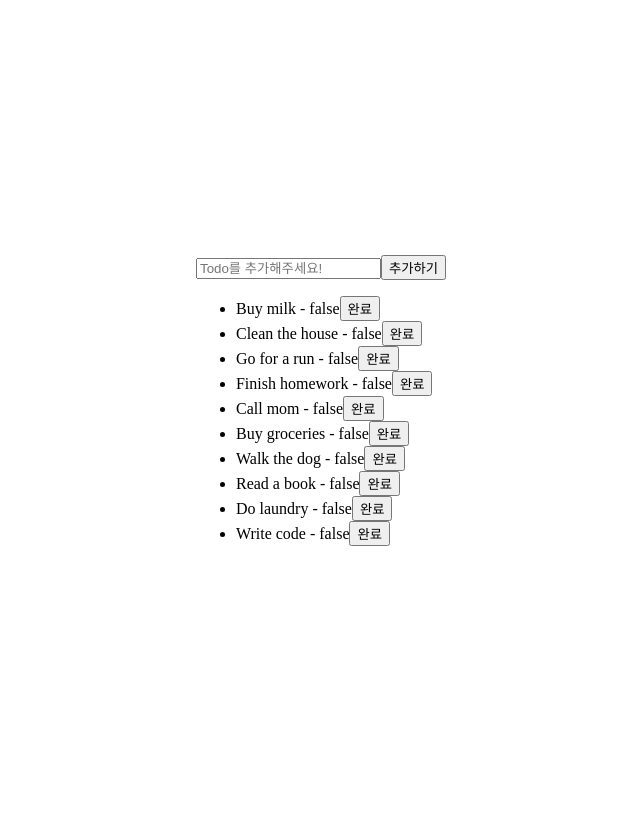
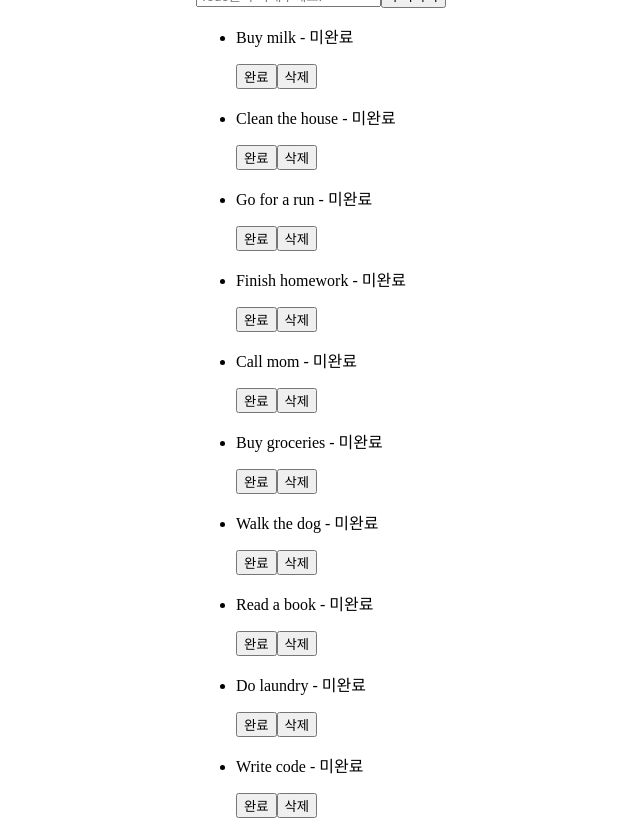
Before and after one commit to kyulipark/basic-react-kyu, a React (Vite) app: page / in a window 1280 px wide. Shown: the whole page, without its empty margins (319-959 px from the left). Built offline with nearby package versions, Linux system fonts and the light colour scheme.

Commit message:
✨ update  : 삭제 기능 구현

```diff
--- a/src/components/TodoList.jsx
+++ b/src/components/TodoList.jsx
@@ -28,20 +28,33 @@
   };
 
   const handleInputChange = (e) => setNewTodo(e.target.value);
-
+  //업데이트
   const handleUpdate = (id) => {
     const updatedTodos = todos.map((todo) => {
       if (todo.id === id) {
         const newTodo = {
-          id: todo.id,
-          text: todo.text,
+          //스프레트 오퍼레이트로 간단히 작성가능!
+          ...todo,
           completed: !todo.completed,
+
+          //   id: todo.id,
+          //   text: todo.text,
+          //   completed: !todo.completed,
         };
         return newTodo;
       }
       return todo;
     });
     setTodos(updatedTodos);
+  };
+  //삭제
+  const handleDelete = (id) => {
+    const filteredTodos = todos.filter((todo) => {
+      return todo.id === id ? false : true;
+    });
+
+    setTodos(filteredTodos);
+    alert("삭제되었습니다.");
   };
 
   return (
@@ -59,8 +72,18 @@
       <ul>
         {todos.map((todo) => (
           <li key={todo.id}>
-            {todo.text} - {String(todo.completed)}
-            <button onClick={() => handleUpdate(todo.id)}>완료</button>
+            <p
+              style={{
+                textDecoration: todo.completed ? "line-through" : "none",
+              }}
+            >
+              {todo.text} - {""}
+              {todo.completed ? <span>완료됨</span> : <span>미완료</span>}
+            </p>
+            <button onClick={() => handleUpdate(todo.id)}>
+              {todo.completed ? "취소" : "완료"}
+            </button>
+            <button onClick={() => handleDelete(todo.id)}>삭제</button>
           </li>
         ))}
       </ul>
```
